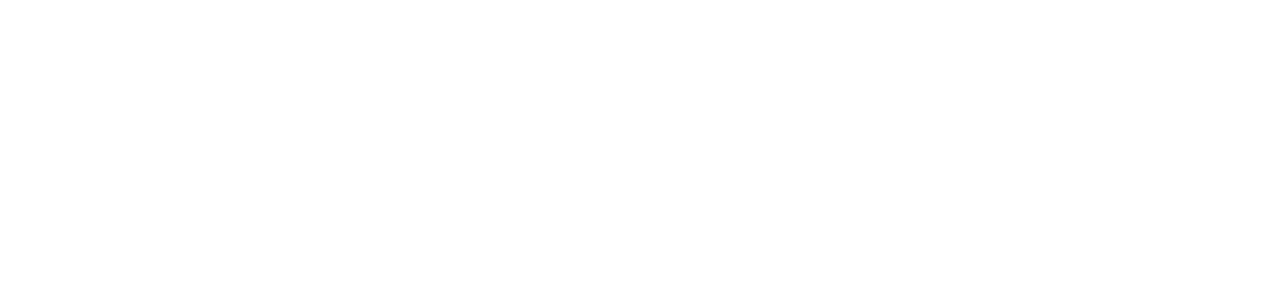
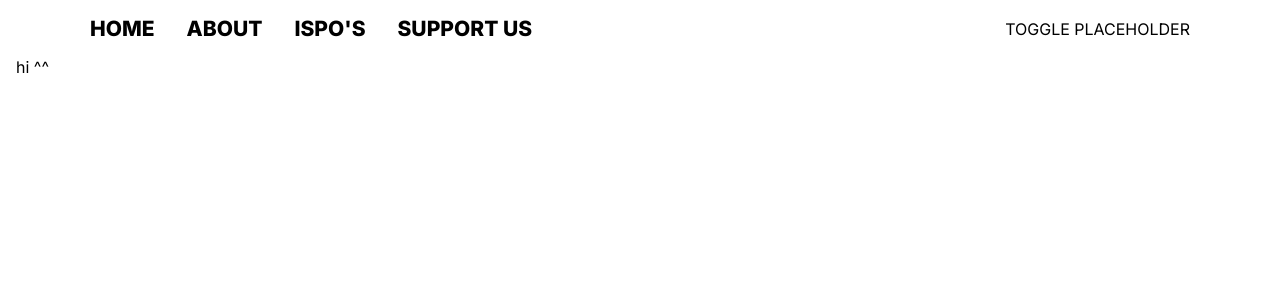
Before and after one commit to Dukepq/cardano-ispo-tracker, a Next.js app in the folder ispo-screener/: page / in a window 1280 px wide. Shown: the top 300 px of the page. Built offline with nearby package versions, Linux system fonts and the light colour scheme.

Commit message:
navbar added

```diff
--- /dev/null
+++ b/ispo-screener/app/components/Navbar.tsx
@@ -0,0 +1,16 @@
+import styles from "./navbar.module.css"
+import Link from "next/link"
+
+export default function Navbar() {
+  return (
+    <nav className={styles.navbar}>
+      <li><Link href={"/"}>HOME</Link></li>
+      <li><Link href={"/about"}>ABOUT</Link></li>
+      <li><Link href={"/ispo"}>ISPO'S</Link></li>
+      <li><Link href={"/support"}>SUPPORT US</Link></li>
+      <div>
+        TOGGLE PLACEHOLDER
+      </div>
+    </nav>
+  )
+}
--- /dev/null
+++ b/ispo-screener/app/components/navbar.module.css
@@ -0,0 +1,19 @@
+.navbar {
+  display: flex;
+  gap: 2rem;
+  position: sticky;
+  max-width: 1100px;
+  margin: 0 auto;
+  padding: 1rem 0;
+  align-items: center;
+}
+
+.navbar > li {
+  font-size: 21px;
+  font-weight: 800;
+
+}
+
+.navbar > div {
+  margin-left: auto;
+}
--- a/ispo-screener/app/globals.css
+++ b/ispo-screener/app/globals.css
@@ -29,9 +29,18 @@
   }
 }
 
+body {
+  padding: 0 1rem;
+}
+
 a {
   color: inherit;
   text-decoration: none;
+}
+
+li {
+  color: inherit;
+  list-style: none;
 }
 
 @media (prefers-color-scheme: dark) {
--- a/ispo-screener/app/layout.tsx
+++ b/ispo-screener/app/layout.tsx
@@ -1,12 +1,14 @@
 import './globals.css'
 import type { Metadata } from 'next'
 import { Inter } from 'next/font/google'
+import Navbar from './components/Navbar'
+
 
 const inter = Inter({ subsets: ['latin'] })
 
 export const metadata: Metadata = {
-  title: 'Create Next App',
-  description: 'Generated by create next app',
+  title: 'Find your ISPO',
+  description: 'We make it easy for you to determine which ISPO is worthy of your delegation.',
 }
 
 export default function RootLayout({
@@ -16,7 +18,10 @@ export default function RootLayout({
 }) {
   return (
     <html lang="en">
-      <body className={inter.className}>{children}</body>
+      <body className={inter.className}>
+        <Navbar />
+        {children}
+      </body>
     </html>
   )
 }
--- a/ispo-screener/app/page.tsx
+++ b/ispo-screener/app/page.tsx
@@ -1,8 +1,8 @@
 import Image from 'next/image'
-import styles from './page.module.css'
+import styles from './landing.module.css'
 
 export default function Home() {
   return (
-    <div></div>
+    <div>hi ^^</div>
   )
 }
```
Also changed, not shown: ispo-screener/app/landing.module.css (added), ispo-screener/app/page.module.css (added).
